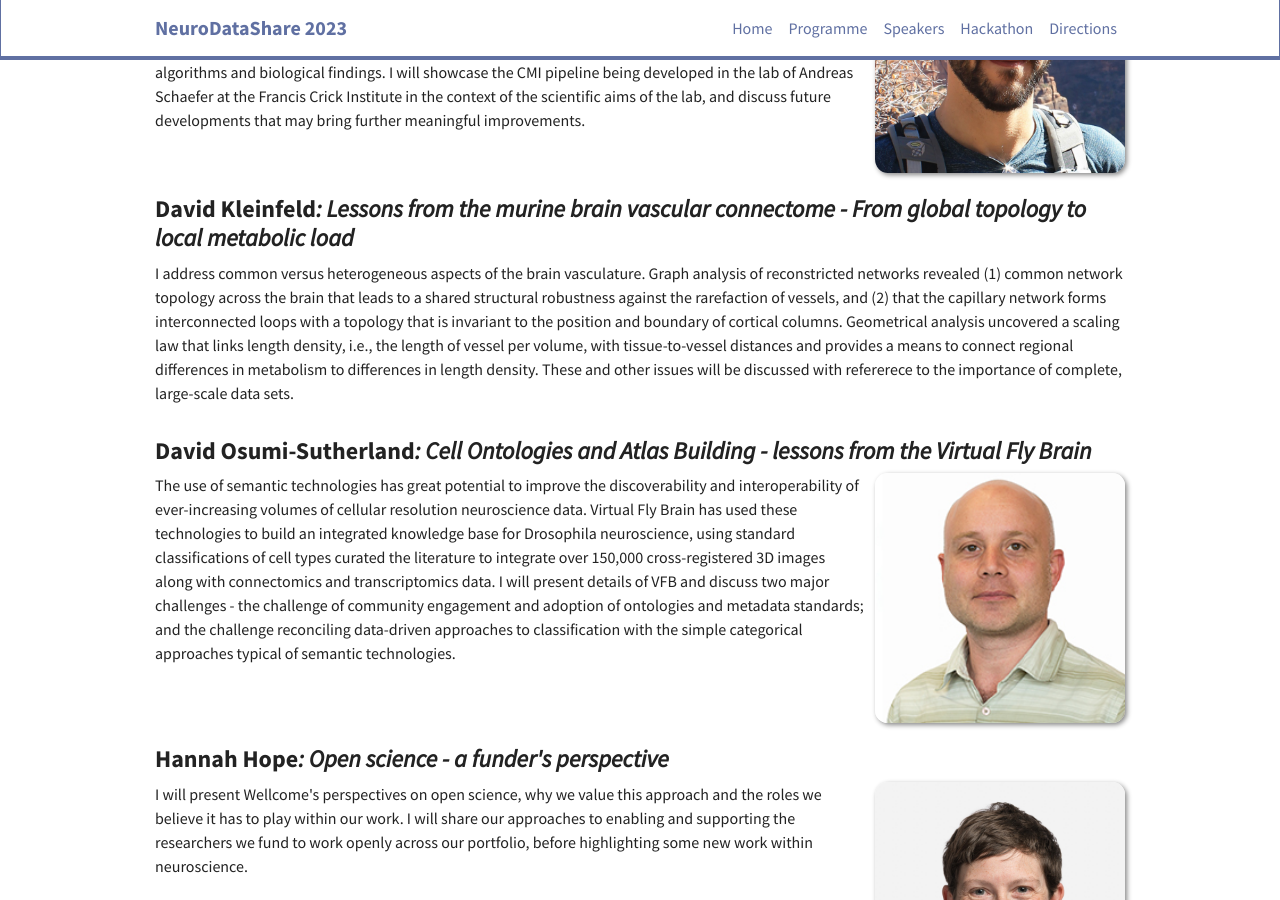
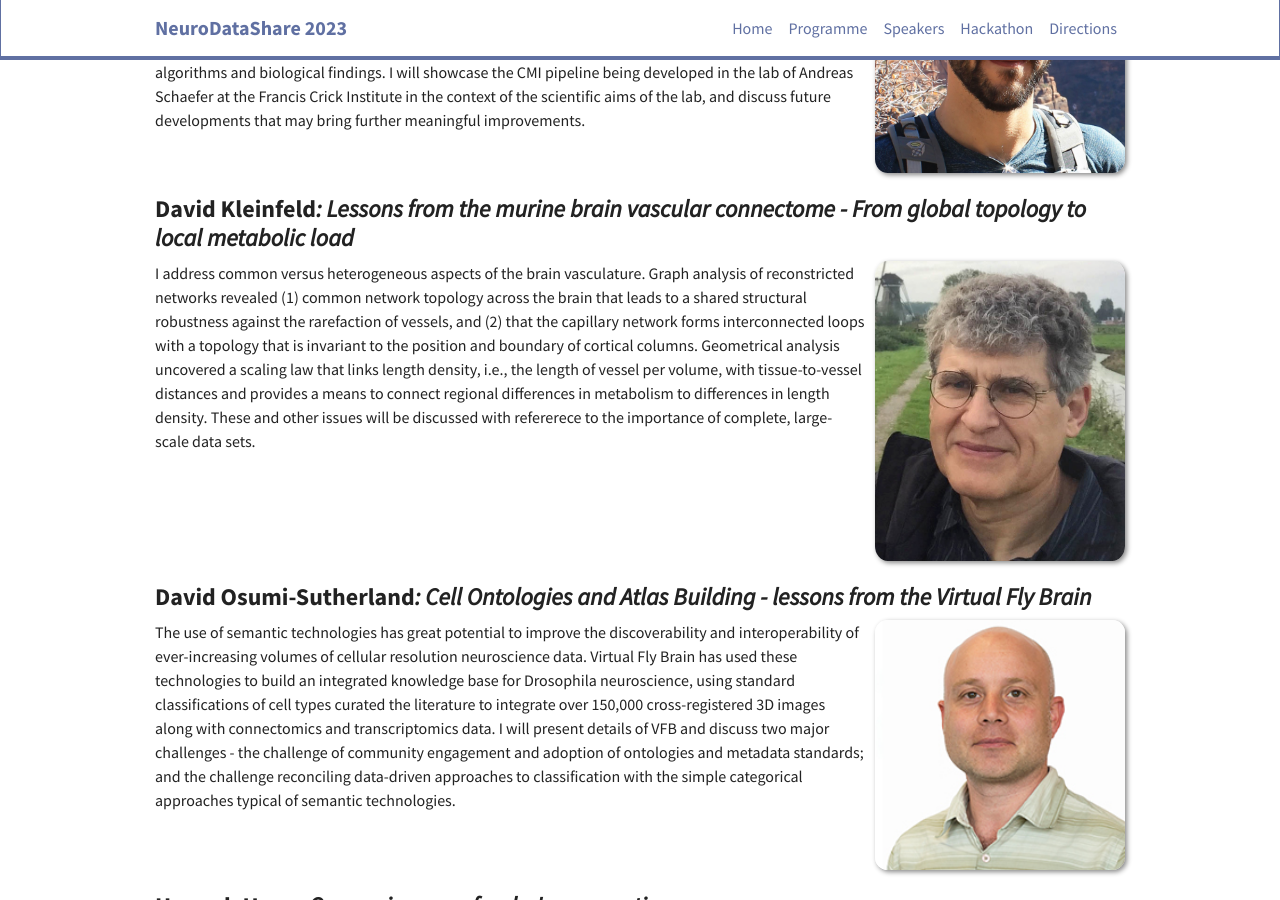
Before and after one commit to OpenSourceBrain/NeuroDataShare, a Jekyll site: the page built from _pages/speakers.md, in a window 1280 px wide and 900 px high, scrolled down 1120 px. Built offline with Jekyll 4.4.1, drawn with Linux system fonts in a browser that asks for light colours; nearby versions of some CDN libraries.

Commit message:
Add photo

```diff
--- a/_data/speakers.yml
+++ b/_data/speakers.yml
@@ -78,6 +78,7 @@
   title: Lessons from the murine brain vascular connectome - From global topology to local metabolic load
   abstract: I address common versus heterogeneous aspects of the brain vasculature. Graph analysis of reconstricted networks revealed (1) common network topology across the brain that leads to a shared structural robustness against the rarefaction of vessels, and (2) that the capillary network forms interconnected loops with a topology that is invariant to the position and boundary of cortical columns. Geometrical analysis uncovered a scaling law that links length density, i.e., the length of vessel per volume, with tissue-to-vessel distances and provides a means to connect regional differences in metabolism to differences in length density. These and other issues will be discussed with refererece to the importance of complete, large-scale data sets.
   temp: yes
+  photo: DavidKleinfeld.jpg
   time: 15:10-15:45
   day: monday
 
```
Also changed, not shown: images/speakers/DavidKleinfeld.jpg (added).
